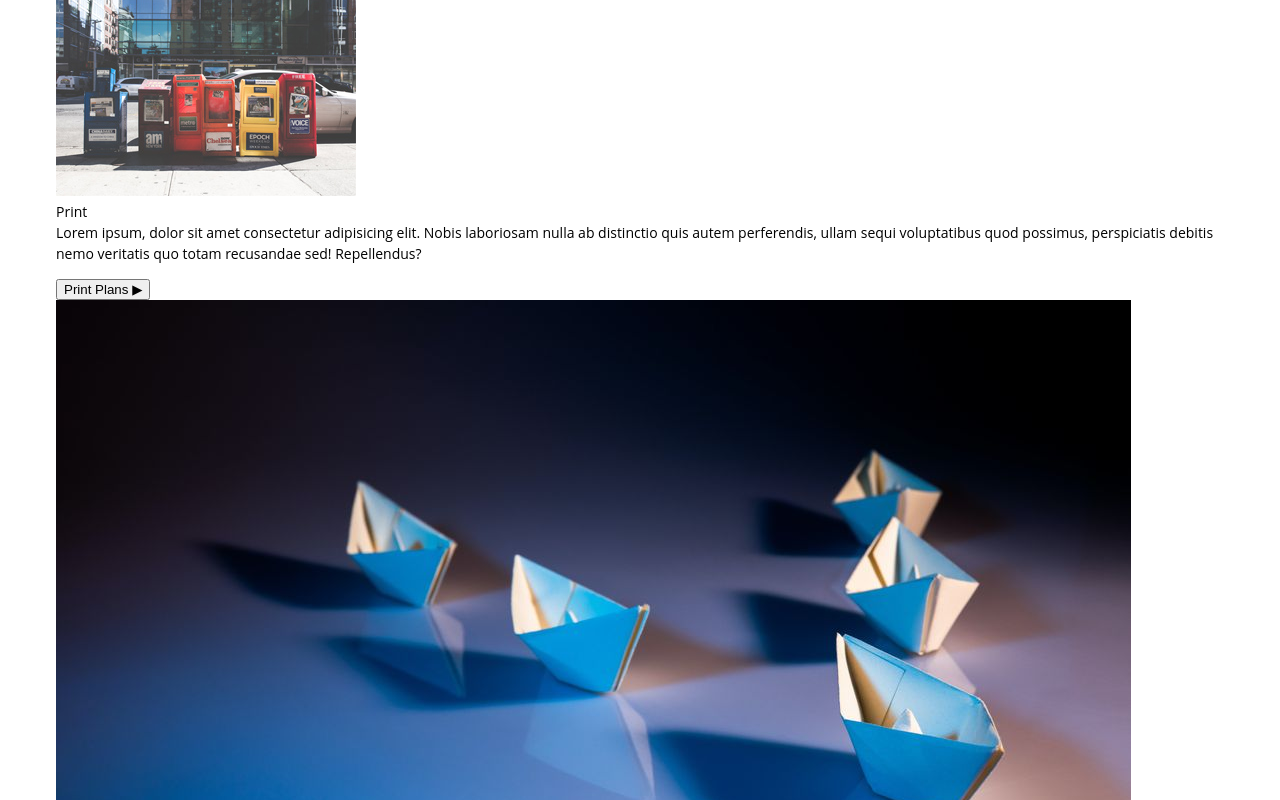
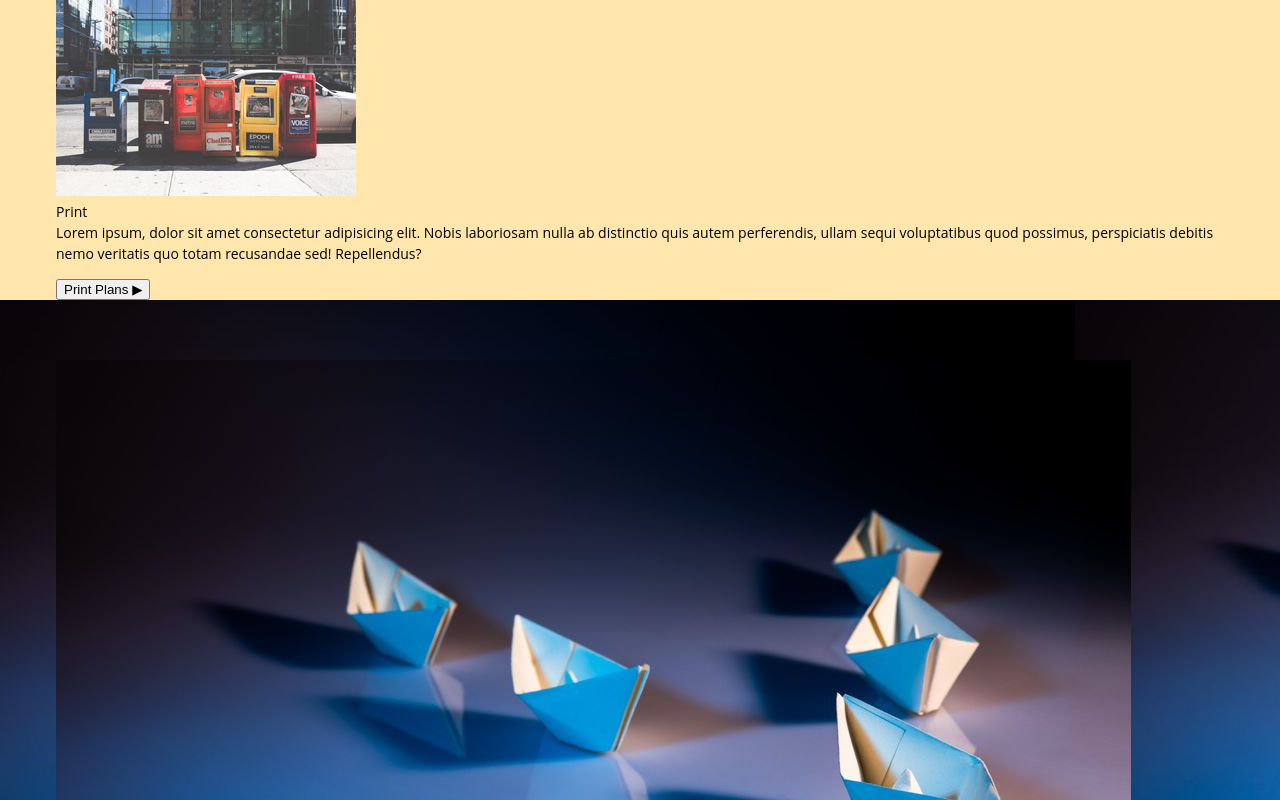
Before and after one commit to luxshie/final-project, a plain HTML site: page index.html in a window 1280 px wide. Shown: the part 3388-4188 px from the top of the page. Drawn offline with Linux system fonts and the light colour scheme; files whose address does not match are found by name.

Commit message:
push changes

```diff
--- a/css/styles.css
+++ b/css/styles.css
@@ -152,6 +152,16 @@ body {
     background-color: #FFE6AC;
   }
 
+  .section-services {
+    background-color: #FFE6AC;
+  }
+
+  .section-vision {
+    background-image: url(../images/vision.jpg);
+    padding-top: 60px;
+    color:#FFFFFF
+  }
+
 
   /* END OF YOUR MOBILE-FIRST CSS.
   NO MEDIA QUERIES ABOVE THIS LINE */
```
